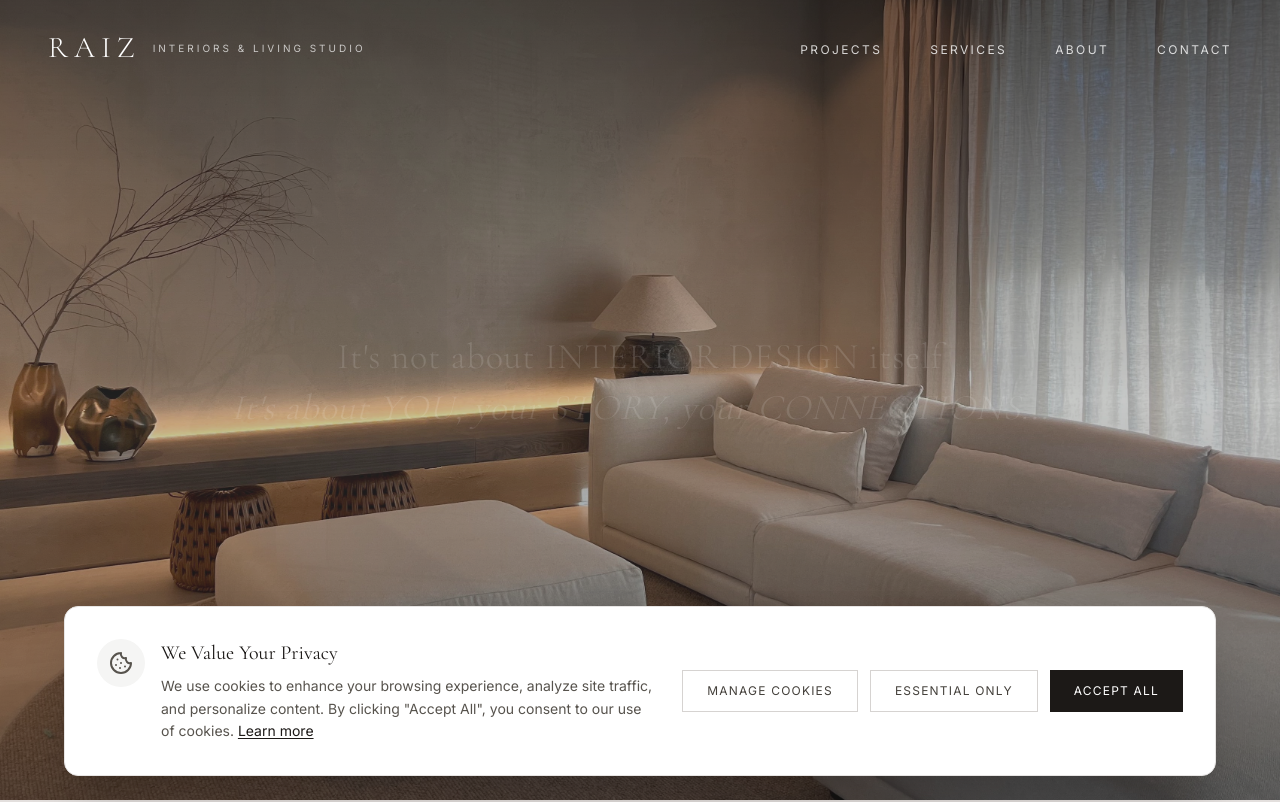
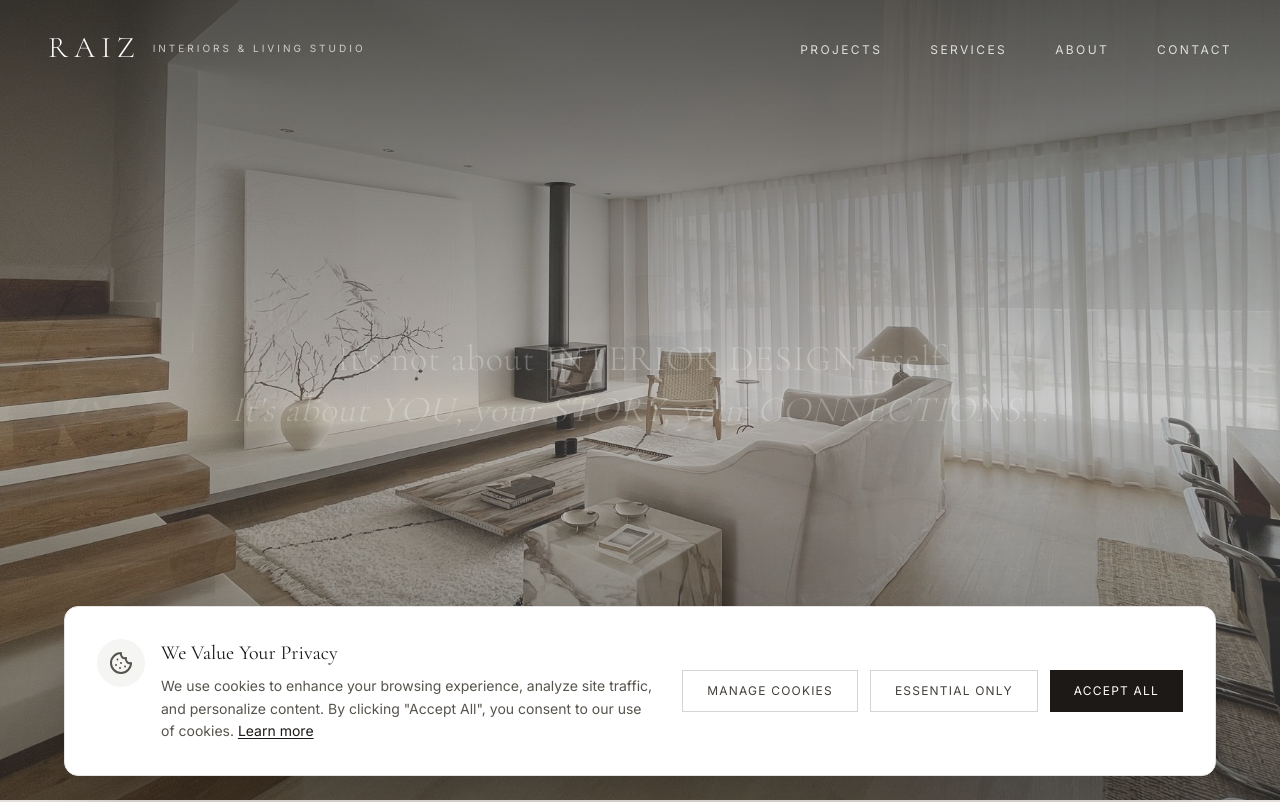
Before and after one commit to Dev-RuiDiniz/raiz_interiors_site, a Next.js app: page / in a window 1280 px wide. Shown: the top 802 px of the page. Built offline with nearby package versions, Linux system fonts and the light colour scheme.

Commit message:
fix: Remove HomeGallery, add 6 slides to Hero slideshow with client images

```diff
--- a/src/app/(site)/page.tsx
+++ b/src/app/(site)/page.tsx
@@ -1,6 +1,5 @@
 import { Hero } from '@/components/sections/hero'
 import { IntroSection } from '@/components/sections/intro'
-import { HomeGallery } from '@/components/sections/home-gallery'
 import { FeaturedProjects } from '@/components/sections/featured-projects'
 import { ServicesPreview } from '@/components/sections/services-preview'
 import { AboutPreview } from '@/components/sections/about-preview'
@@ -46,7 +45,6 @@ export default function Home() {
     <>
       <Hero />
       <IntroSection />
-      <HomeGallery />
       <FeaturedProjects projects={featuredProjects} />
       <ServicesPreview />
       <AboutPreview />
--- a/src/components/sections/hero.tsx
+++ b/src/components/sections/hero.tsx
@@ -5,30 +5,42 @@ import Image from 'next/image'
 import { motion, AnimatePresence } from 'framer-motion'
 import Link from 'next/link'
 
-// Slides com imagem e conteúdo único - Frases em 2 linhas
+// Slides com imagem e conteúdo único - 6 slides no total
 const heroSlides = [
   {
-    image: '/beach-house-troia.jpg',
+    image: '/galeriaInicial/beautiful and timeless comporta summer house interior design by RAIZ.jpg',
     line1: "It's not about INTERIOR DESIGN itself",
     line2: "It's about YOU, your STORY, your CONNECTIONS...",
     link: '/projects',
   },
   {
-    image: '/comporta-summer-house.jpg',
+    image: '/galeriaInicial/contemporary minimalist living room suspended staircase and fireplace interior design by RAIZ .jpg',
     line1: 'CRAFTING SPACES',
     line2: 'with PURPOSE',
     link: '/projects',
   },
   {
-    image: '/contemporary-city-house.jpg',
+    image: '/galeriaInicial/contemporary-beach-house-living-room-with-fireplace-interior-design-by-RAIZ.jpg',
     line1: 'Where DESIGN',
     line2: 'meets your SOUL',
     link: '/projects',
   },
   {
-    image: '/elegant-duplex-braga.jpg',
+    image: '/galeriaInicial/elegant timeless luxury master suite interior design by RAIZ.jpg',
     line1: 'BESPOKE SPACES',
     line2: 'that tell your story',
+    link: '/projects',
+  },
+  {
+    image: '/galeriaInicial/IMG_0820_SnapseedCopy.jpg',
+    line1: 'CRAFTING SPACES',
+    line2: 'with PURPOSE',
+    link: '/projects',
+  },
+  {
+    image: '/galeriaInicial/SUITE 4K.jpg',
+    line1: 'Where DESIGN',
+    line2: 'meets your SOUL',
     link: '/projects',
   },
 ]
```
